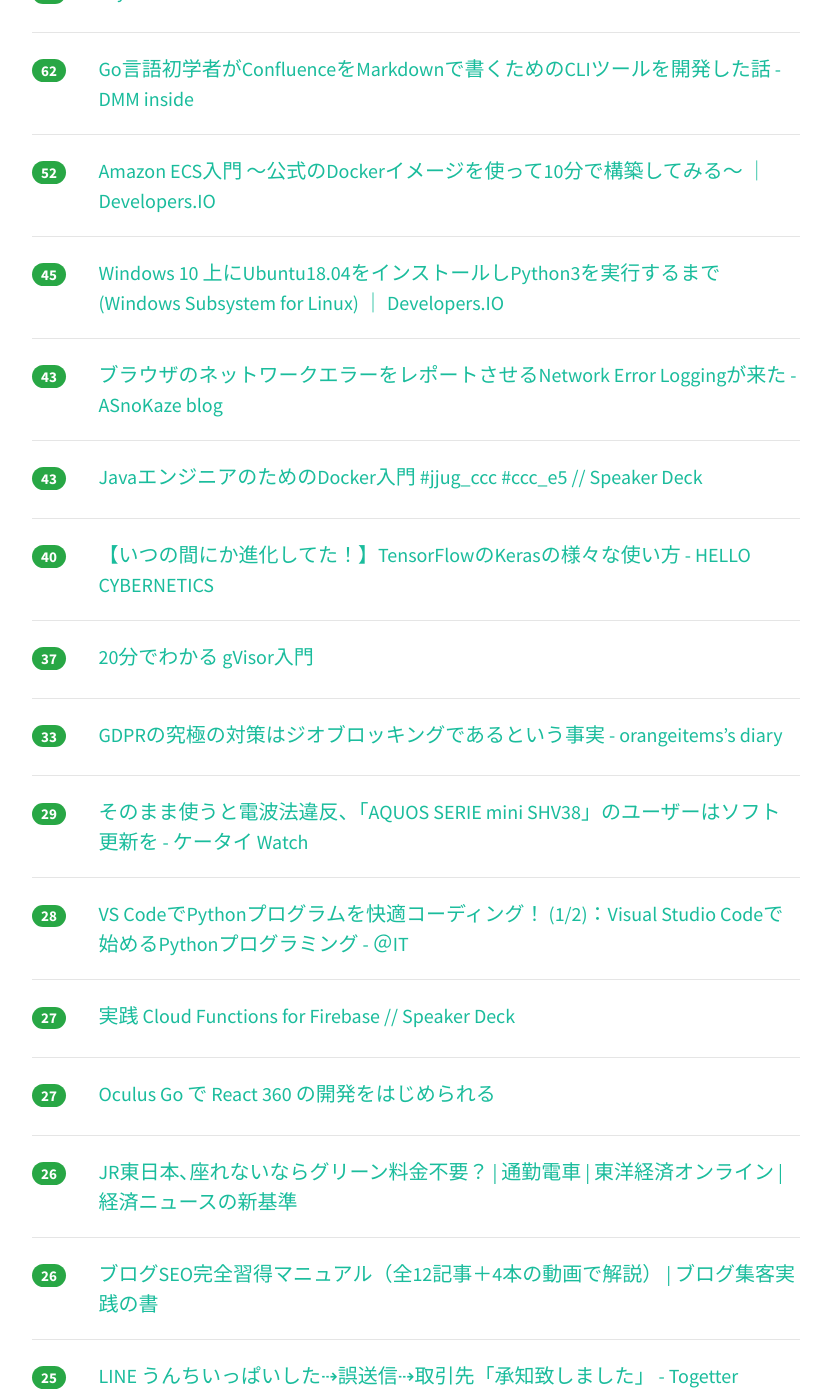
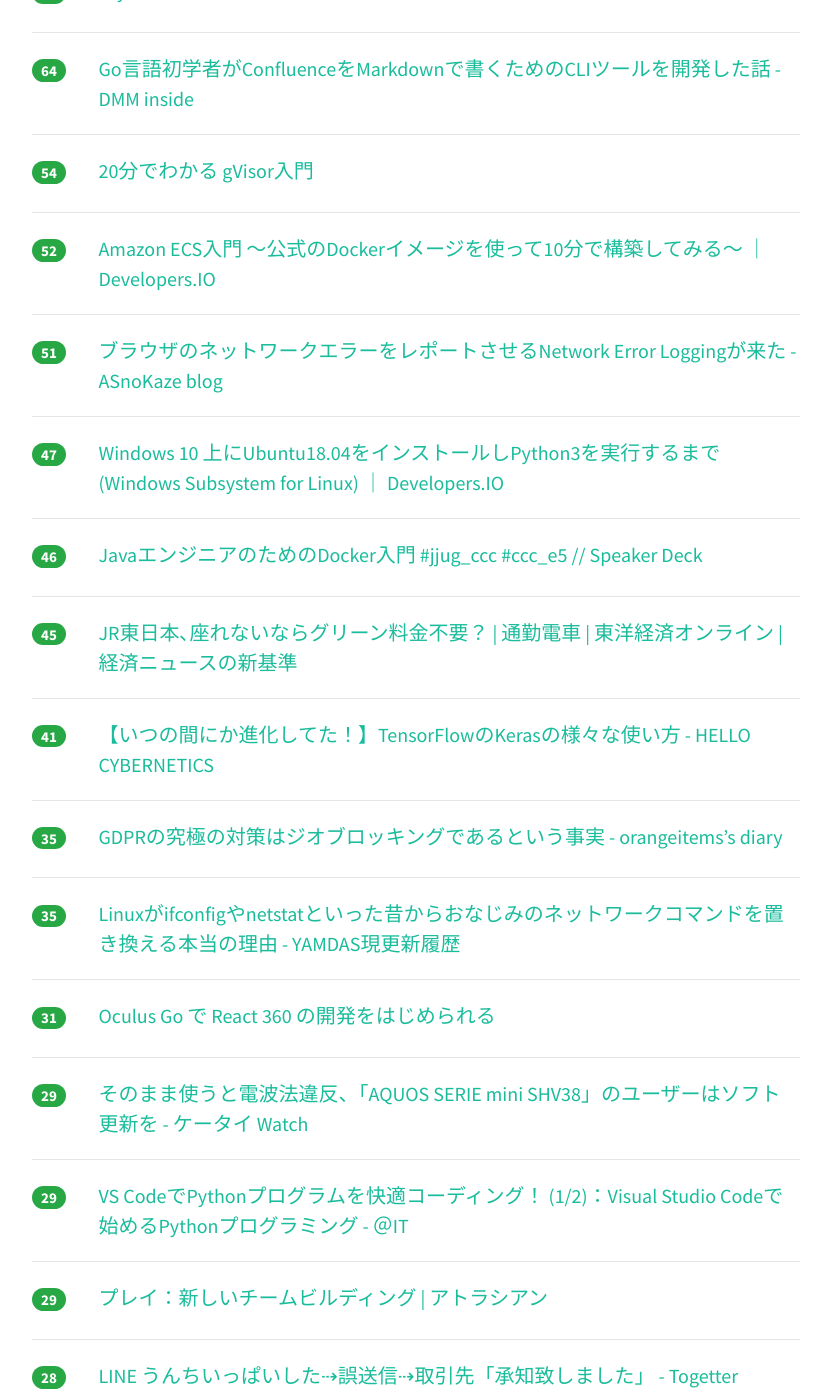
Before and after one commit to yatta47/hatena-matome-site, a Jekyll site: the page built from _posts/2018-05-29-hatena.md, in a window 1280 px wide and 1400 px high, scrolled down 778 px. Shown: the whole window, without its empty margins (224-1049 px from the left). Built offline with Jekyll 4.4.1, drawn with Linux system fonts in a browser that asks for light colours; nearby versions of some CDN libraries; some of the changed text lies outside the part shown.

Commit message:
Updated 2018-05-29

```diff
--- a/_posts/2018-05-29-hatena.md
+++ b/_posts/2018-05-29-hatena.md
@@ -1,39 +1,44 @@
 ---
 layout: post
 title:  "2018-05-29 はてぶIT"
-date:   2018-05-29 12:02:56
+date:   2018-05-29 13:02:19
 tags: [it-hotentry]
 ---
-36 件のデータあり
+44 件のデータあり
 
 <hr><div class="row">
-<div class="col-1"><span class="badge badge-pill badge-success h2">209</span></div>
+<div class="col-1"><span class="badge badge-pill badge-success h2">290</span></div>
+<div class="col-11"><a href='http://tech.nikkeibp.co.jp/atcl/nxt/column/18/00138/052200072/' target='_blank'>楽天市場でPC購入、自ら味わったネット通販トラブルの闇 | 日経 xTECH（クロステック）</a></div>
+</div>
+<hr>
+<div class="row">
+<div class="col-1"><span class="badge badge-pill badge-success h2">230</span></div>
 <div class="col-11"><a href='https://iphone-mania.jp/news-213657/' target='_blank'>iPhone Xのノッチが美しい理由 - iPhone Mania</a></div>
 </div>
 <hr>
 <div class="row">
-<div class="col-1"><span class="badge badge-pill badge-success h2">185</span></div>
-<div class="col-11"><a href='http://tech.nikkeibp.co.jp/atcl/nxt/column/18/00138/052200072/' target='_blank'>楽天市場でPC購入、自ら味わったネット通販トラブルの闇 | 日経 xTECH（クロステック）</a></div>
+<div class="col-1"><span class="badge badge-pill badge-success h2">150</span></div>
+<div class="col-11"><a href='http://blog.btrax.com/jp/2018/05/29/designers-in-japan/' target='_blank'>なぜ日本ではデザイナーの地位が上がらないのか？ | freshtrax | デザイン会社 btrax ブログ</a></div>
 </div>
 <hr>
 <div class="row">
-<div class="col-1"><span class="badge badge-pill badge-success h2">90</span></div>
+<div class="col-1"><span class="badge badge-pill badge-success h2">109</span></div>
 <div class="col-11"><a href='http://sumida.hatenablog.com/entry/2018/05/28/210000' target='_blank'>日大の「ご批判は甘んじてお受けいたします」に釣られる人々 - 14 Til I Die</a></div>
 </div>
 <hr>
 <div class="row">
-<div class="col-1"><span class="badge badge-pill badge-success h2">90</span></div>
-<div class="col-11"><a href='http://blog.btrax.com/jp/2018/05/29/designers-in-japan/' target='_blank'>なぜ日本ではデザイナーの地位が上がらないのか？ | freshtrax | デザイン会社 btrax ブログ</a></div>
-</div>
-<hr>
-<div class="row">
-<div class="col-1"><span class="badge badge-pill badge-success h2">65</span></div>
+<div class="col-1"><span class="badge badge-pill badge-success h2">72</span></div>
 <div class="col-11"><a href='https://www.moongift.jp/2018/05/dry-%E3%82%BF%E3%83%BC%E3%83%9F%E3%83%8A%E3%83%AB%E4%B8%8A%E3%81%A7%E5%8B%95%E3%81%8Fdocker%E7%AE%A1%E7%90%86/' target='_blank'>dry - ターミナル上で動くDocker管理 MOONGIFT</a></div>
 </div>
 <hr>
 <div class="row">
-<div class="col-1"><span class="badge badge-pill badge-success h2">62</span></div>
+<div class="col-1"><span class="badge badge-pill badge-success h2">64</span></div>
 <div class="col-11"><a href='https://inside.dmm.com/entry/2018/05/28/golang-cli-tool' target='_blank'>Go言語初学者がConfluenceをMarkdownで書くためのCLIツールを開発した話 - DMM inside</a></div>
+</div>
+<hr>
+<div class="row">
+<div class="col-1"><span class="badge badge-pill badge-success h2">54</span></div>
+<div class="col-11"><a href='https://www.slideshare.net/uzy_exe/201805gvisorintroduciton' target='_blank'>20分でわかる gVisor入門</a></div>
 </div>
 <hr>
 <div class="row">
@@ -42,33 +47,43 @@ tags: [it-hotentry]
 </div>
 <hr>
 <div class="row">
-<div class="col-1"><span class="badge badge-pill badge-success h2">45</span></div>
+<div class="col-1"><span class="badge badge-pill badge-success h2">51</span></div>
+<div class="col-11"><a href='https://asnokaze.hatenablog.com/entry/2018/05/28/210830' target='_blank'>ブラウザのネットワークエラーをレポートさせるNetwork Error Loggingが来た - ASnoKaze blog</a></div>
+</div>
+<hr>
+<div class="row">
+<div class="col-1"><span class="badge badge-pill badge-success h2">47</span></div>
 <div class="col-11"><a href='https://dev.classmethod.jp/tool/wslonubuntu18/' target='_blank'>Windows 10 上にUbuntu18.04をインストールしPython3を実行するまで(Windows Subsystem for Linux) ｜ Developers.IO</a></div>
 </div>
 <hr>
 <div class="row">
-<div class="col-1"><span class="badge badge-pill badge-success h2">43</span></div>
-<div class="col-11"><a href='https://asnokaze.hatenablog.com/entry/2018/05/28/210830' target='_blank'>ブラウザのネットワークエラーをレポートさせるNetwork Error Loggingが来た - ASnoKaze blog</a></div>
-</div>
-<hr>
-<div class="row">
-<div class="col-1"><span class="badge badge-pill badge-success h2">43</span></div>
+<div class="col-1"><span class="badge badge-pill badge-success h2">46</span></div>
 <div class="col-11"><a href='https://speakerdeck.com/sammy7th/javaenziniafalsetamefalsedockerru-men-number-jjug-ccc-number-ccc-e5' target='_blank'>JavaエンジニアのためのDocker入門 #jjug_ccc #ccc_e5 // Speaker Deck</a></div>
 </div>
 <hr>
 <div class="row">
-<div class="col-1"><span class="badge badge-pill badge-success h2">40</span></div>
+<div class="col-1"><span class="badge badge-pill badge-success h2">45</span></div>
+<div class="col-11"><a href='https://toyokeizai.net/articles/-/221999' target='_blank'>JR東日本､座れないならグリーン料金不要？ | 通勤電車 | 東洋経済オンライン | 経済ニュースの新基準</a></div>
+</div>
+<hr>
+<div class="row">
+<div class="col-1"><span class="badge badge-pill badge-success h2">41</span></div>
 <div class="col-11"><a href='http://s0sem0y.hatenablog.com/entry/2018/05/28/180012' target='_blank'>【いつの間にか進化してた！】TensorFlowのKerasの様々な使い方 - HELLO CYBERNETICS</a></div>
 </div>
 <hr>
 <div class="row">
-<div class="col-1"><span class="badge badge-pill badge-success h2">37</span></div>
-<div class="col-11"><a href='https://www.slideshare.net/uzy_exe/201805gvisorintroduciton' target='_blank'>20分でわかる gVisor入門</a></div>
+<div class="col-1"><span class="badge badge-pill badge-success h2">35</span></div>
+<div class="col-11"><a href='http://www.orangeitems.com/entry/2018/05/28/172907' target='_blank'>GDPRの究極の対策はジオブロッキングであるという事実 - orangeitems’s diary</a></div>
 </div>
 <hr>
 <div class="row">
-<div class="col-1"><span class="badge badge-pill badge-success h2">33</span></div>
-<div class="col-11"><a href='http://www.orangeitems.com/entry/2018/05/28/172907' target='_blank'>GDPRの究極の対策はジオブロッキングであるという事実 - orangeitems’s diary</a></div>
+<div class="col-1"><span class="badge badge-pill badge-success h2">35</span></div>
+<div class="col-11"><a href='http://d.hatena.ne.jp/yomoyomo/20180529/ifconfigandnetstat' target='_blank'>Linuxがifconfigやnetstatといった昔からおなじみのネットワークコマンドを置き換える本当の理由 - YAMDAS現更新履歴</a></div>
+</div>
+<hr>
+<div class="row">
+<div class="col-1"><span class="badge badge-pill badge-success h2">31</span></div>
+<div class="col-11"><a href='https://dev.to/jgs/oculus-go--react-360--29lg' target='_blank'>Oculus Go で React 360 の開発をはじめられる</a></div>
 </div>
 <hr>
 <div class="row">
@@ -77,38 +92,38 @@ tags: [it-hotentry]
 </div>
 <hr>
 <div class="row">
-<div class="col-1"><span class="badge badge-pill badge-success h2">28</span></div>
+<div class="col-1"><span class="badge badge-pill badge-success h2">29</span></div>
 <div class="col-11"><a href='http://www.atmarkit.co.jp/ait/articles/1805/29/news031.html' target='_blank'>VS CodeでPythonプログラムを快適コーディング！ (1/2)：Visual Studio Codeで始めるPythonプログラミング - ＠IT</a></div>
 </div>
 <hr>
 <div class="row">
-<div class="col-1"><span class="badge badge-pill badge-success h2">27</span></div>
+<div class="col-1"><span class="badge badge-pill badge-success h2">29</span></div>
+<div class="col-11"><a href='https://ja.atlassian.com/team-playbook/plays' target='_blank'>プレイ：新しいチームビルディング | アトラシアン</a></div>
+</div>
+<hr>
+<div class="row">
+<div class="col-1"><span class="badge badge-pill badge-success h2">28</span></div>
+<div class="col-11"><a href='https://togetter.com/li/1231775' target='_blank'>LINE うんちいっぱいした⇢誤送信⇢取引先「承知致しました」 - Togetter</a></div>
+</div>
+<hr>
+<div class="row">
+<div class="col-1"><span class="badge badge-pill badge-success h2">28</span></div>
 <div class="col-11"><a href='https://speakerdeck.com/starhoshi/shi-jian-cloud-functions-for-firebase' target='_blank'>実践 Cloud Functions for Firebase // Speaker Deck</a></div>
 </div>
 <hr>
 <div class="row">
-<div class="col-1"><span class="badge badge-pill badge-success h2">27</span></div>
-<div class="col-11"><a href='https://dev.to/jgs/oculus-go--react-360--29lg' target='_blank'>Oculus Go で React 360 の開発をはじめられる</a></div>
-</div>
-<hr>
-<div class="row">
-<div class="col-1"><span class="badge badge-pill badge-success h2">26</span></div>
-<div class="col-11"><a href='https://toyokeizai.net/articles/-/221999' target='_blank'>JR東日本､座れないならグリーン料金不要？ | 通勤電車 | 東洋経済オンライン | 経済ニュースの新基準</a></div>
-</div>
-<hr>
-<div class="row">
-<div class="col-1"><span class="badge badge-pill badge-success h2">26</span></div>
+<div class="col-1"><span class="badge badge-pill badge-success h2">28</span></div>
 <div class="col-11"><a href='https://arata01.info/blog-seo-manual' target='_blank'>ブログSEO完全習得マニュアル（全12記事＋4本の動画で解説） | ブログ集客実践の書</a></div>
 </div>
 <hr>
 <div class="row">
 <div class="col-1"><span class="badge badge-pill badge-success h2">25</span></div>
-<div class="col-11"><a href='https://togetter.com/li/1231775' target='_blank'>LINE うんちいっぱいした⇢誤送信⇢取引先「承知致しました」 - Togetter</a></div>
+<div class="col-11"><a href='https://pc.watch.impress.co.jp/docs/news/1124190.html' target='_blank'>パーツ交換で5年前のノートPCを生まれ変わらせる ～SSD換装、メモリ増設、無線LAN強化でここまで速くなる - PC Watch</a></div>
 </div>
 <hr>
 <div class="row">
-<div class="col-1"><span class="badge badge-pill badge-success h2">25</span></div>
-<div class="col-11"><a href='https://pc.watch.impress.co.jp/docs/news/1124190.html' target='_blank'>パーツ交換で5年前のノートPCを生まれ変わらせる ～SSD換装、メモリ増設、無線LAN強化でここまで速くなる - PC Watch</a></div>
+<div class="col-1"><span class="badge badge-pill badge-success h2">24</span></div>
+<div class="col-11"><a href='https://www.asahi.com/articles/ASL5Y2PG5L4RPUTB002.html' target='_blank'>「屋根貸して」無料で太陽光パネル　１０年前後で所有権：朝日新聞デジタル</a></div>
 </div>
 <hr>
 <div class="row">
@@ -118,22 +133,37 @@ tags: [it-hotentry]
 <hr>
 <div class="row">
 <div class="col-1"><span class="badge badge-pill badge-success h2">22</span></div>
-<div class="col-11"><a href='http://d.hatena.ne.jp/yomoyomo/20180529/ifconfigandnetstat' target='_blank'>Linuxがifconfigやnetstatといった昔からおなじみのネットワークコマンドを置き換える本当の理由 - YAMDAS現更新履歴</a></div>
+<div class="col-11"><a href='http://blog.cybozu.io/entry/2018/05/29/080000' target='_blank'>ざっくりわかった気になるモダンGC入門 - Cybozu Inside Out | サイボウズエンジニアのブログ</a></div>
+</div>
+<hr>
+<div class="row">
+<div class="col-1"><span class="badge badge-pill badge-success h2">22</span></div>
+<div class="col-11"><a href='http://tech.gunosy.io/entry/live-streaming-go-cache-architecture' target='_blank'>ライブストリーミング時に必要なGoのAPIの番組キャッシュ機構 - Gunosy Tech Blog</a></div>
+</div>
+<hr>
+<div class="row">
+<div class="col-1"><span class="badge badge-pill badge-success h2">21</span></div>
+<div class="col-11"><a href='http://www.jarna.jp/entry/blog-trendaffiliate' target='_blank'>日大選手のプライバシーでアクセスを荒稼ぎ トレンドアフィリエイトの裏事情 - とらべるじゃーな！</a></div>
 </div>
 <hr>
 <div class="row">
 <div class="col-1"><span class="badge badge-pill badge-success h2">20</span></div>
-<div class="col-11"><a href='https://ja.atlassian.com/team-playbook/plays' target='_blank'>プレイ：新しいチームビルディング | アトラシアン</a></div>
+<div class="col-11"><a href='https://anond.hatelabo.jp/20180528081018' target='_blank'>結局はてながRSSリーダー作ることは無理ってことでOK？</a></div>
+</div>
+<hr>
+<div class="row">
+<div class="col-1"><span class="badge badge-pill badge-success h2">20</span></div>
+<div class="col-11"><a href='http://jp.automaton.am/articles/newsjp/20180528-68683/' target='_blank'>Nintendo SwitchでPS4コントローラーを利用できる「8Bitdo USB Wireless Adapter」周辺機器メーカーが国内発売へ | AUTOMATON</a></div>
 </div>
 <hr>
 <div class="row">
 <div class="col-1"><span class="badge badge-pill badge-success h2">19</span></div>
-<div class="col-11"><a href='https://anond.hatelabo.jp/20180528081018' target='_blank'>結局はてながRSSリーダー作ることは無理ってことでOK？</a></div>
+<div class="col-11"><a href='http://careerhack.en-japan.com/report/detail/967' target='_blank'>仕事中にツイッターをやってもいい？―― けんすうさんと考える、遊びの延長で働く7つのヒント | CAREER HACK</a></div>
 </div>
 <hr>
 <div class="row">
-<div class="col-1"><span class="badge badge-pill badge-success h2">19</span></div>
-<div class="col-11"><a href='http://www.jarna.jp/entry/blog-trendaffiliate' target='_blank'>日大選手のプライバシーでアクセスを荒稼ぎ トレンドアフィリエイトの裏事情 - とらべるじゃーな！</a></div>
+<div class="col-1"><span class="badge badge-pill badge-success h2">18</span></div>
+<div class="col-11"><a href='http://blog.livedoor.jp/manamerit/archives/65797023.html' target='_blank'>高プロに関する人気ツイートまとめ - さまざまなめりっと</a></div>
 </div>
 <hr>
 <div class="row">
@@ -142,23 +172,28 @@ tags: [it-hotentry]
 </div>
 <hr>
 <div class="row">
-<div class="col-1"><span class="badge badge-pill badge-success h2">17</span></div>
-<div class="col-11"><a href='http://jp.automaton.am/articles/newsjp/20180528-68683/' target='_blank'>Nintendo SwitchでPS4コントローラーを利用できる「8Bitdo USB Wireless Adapter」周辺機器メーカーが国内発売へ | AUTOMATON</a></div>
+<div class="col-1"><span class="badge badge-pill badge-success h2">18</span></div>
+<div class="col-11"><a href='http://privatter.net/p/3463562' target='_blank'>Pixiv以外で同人作品を発表したいとき - Privatter</a></div>
 </div>
 <hr>
 <div class="row">
 <div class="col-1"><span class="badge badge-pill badge-success h2">17</span></div>
-<div class="col-11"><a href='http://blog.livedoor.jp/manamerit/archives/65797023.html' target='_blank'>高プロに関する人気ツイートまとめ - さまざまなめりっと</a></div>
+<div class="col-11"><a href='https://coliss.com/articles/build-websites/operation/design/not-use-bright-saturated-colors-for-backgrounds.html' target='_blank'>UIのデザインはちょっとしたことで印象が大きく変わる、背景に適した色の選び方 | コリス</a></div>
 </div>
 <hr>
 <div class="row">
 <div class="col-1"><span class="badge badge-pill badge-success h2">17</span></div>
-<div class="col-11"><a href='https://www.asahi.com/articles/ASL5Y2PG5L4RPUTB002.html' target='_blank'>「屋根貸して」無料で太陽光パネル　１０年前後で所有権：朝日新聞デジタル</a></div>
+<div class="col-11"><a href='http://d.hatena.ne.jp/yomoyomo/20180529/orchestrahit' target='_blank'>「オーケストラ・ヒット」の歴史を辿る動画がよくできていた - YAMDAS現更新履歴</a></div>
 </div>
 <hr>
 <div class="row">
 <div class="col-1"><span class="badge badge-pill badge-success h2">16</span></div>
 <div class="col-11"><a href='https://forest.watch.impress.co.jp/docs/news/1124147.html' target='_blank'>「April 2018 Update」の更新失敗問題は「Avast」との非互換性が原因、修正版が公開 - 窓の杜</a></div>
+</div>
+<hr>
+<div class="row">
+<div class="col-1"><span class="badge badge-pill badge-success h2">16</span></div>
+<div class="col-11"><a href='https://www.gizmodo.jp/2018/05/smartspeaker-alexa.html' target='_blank'>Amazon Echoの盗聴騒動について振り返ると、やっぱりスマスピは予測不可能で怖い | ギズモード・ジャパン</a></div>
 </div>
 <hr>
 <div class="row">
@@ -168,17 +203,22 @@ tags: [it-hotentry]
 <hr>
 <div class="row">
 <div class="col-1"><span class="badge badge-pill badge-success h2">13</span></div>
-<div class="col-11"><a href='https://www.gizmodo.jp/2018/05/smartspeaker-alexa.html' target='_blank'>Amazon Echoの盗聴騒動について振り返ると、やっぱりスマスピは予測不可能で怖い | ギズモード・ジャパン</a></div>
+<div class="col-11"><a href='http://kyoko-np.net/2018052901.html' target='_blank'>「感情絵文字も個人情報」　無表情フィルター導入提言</a></div>
 </div>
 <hr>
 <div class="row">
 <div class="col-1"><span class="badge badge-pill badge-success h2">12</span></div>
-<div class="col-11"><a href='http://blog.cybozu.io/entry/2018/05/29/080000' target='_blank'>ざっくりわかった気になるモダンGC入門 - Cybozu Inside Out | サイボウズエンジニアのブログ</a></div>
+<div class="col-11"><a href='https://baigie.me/nippo/2018/05/23/communication-stylization/' target='_blank'>相手の立場を考えた「気がきく」ディレクションとは | ベイジの日報</a></div>
 </div>
 <hr>
 <div class="row">
 <div class="col-1"><span class="badge badge-pill badge-success h2">11</span></div>
-<div class="col-11"><a href='https://coliss.com/articles/build-websites/operation/design/not-use-bright-saturated-colors-for-backgrounds.html' target='_blank'>UIのデザインはちょっとしたことで印象が大きく変わる、背景に適した色の選び方 | コリス</a></div>
+<div class="col-11"><a href='https://this.kiji.is/374018518330721377' target='_blank'>警視庁が日大関係者を聞き取り - 共同通信</a></div>
+</div>
+<hr>
+<div class="row">
+<div class="col-1"><span class="badge badge-pill badge-success h2">10</span></div>
+<div class="col-11"><a href='http://kirimin.hatenablog.com/entry/2018/05/29/083731' target='_blank'>VTuber駆動開発のススメ - みんからきりまで</a></div>
 </div>
 <hr>
 <div class="row">
```
